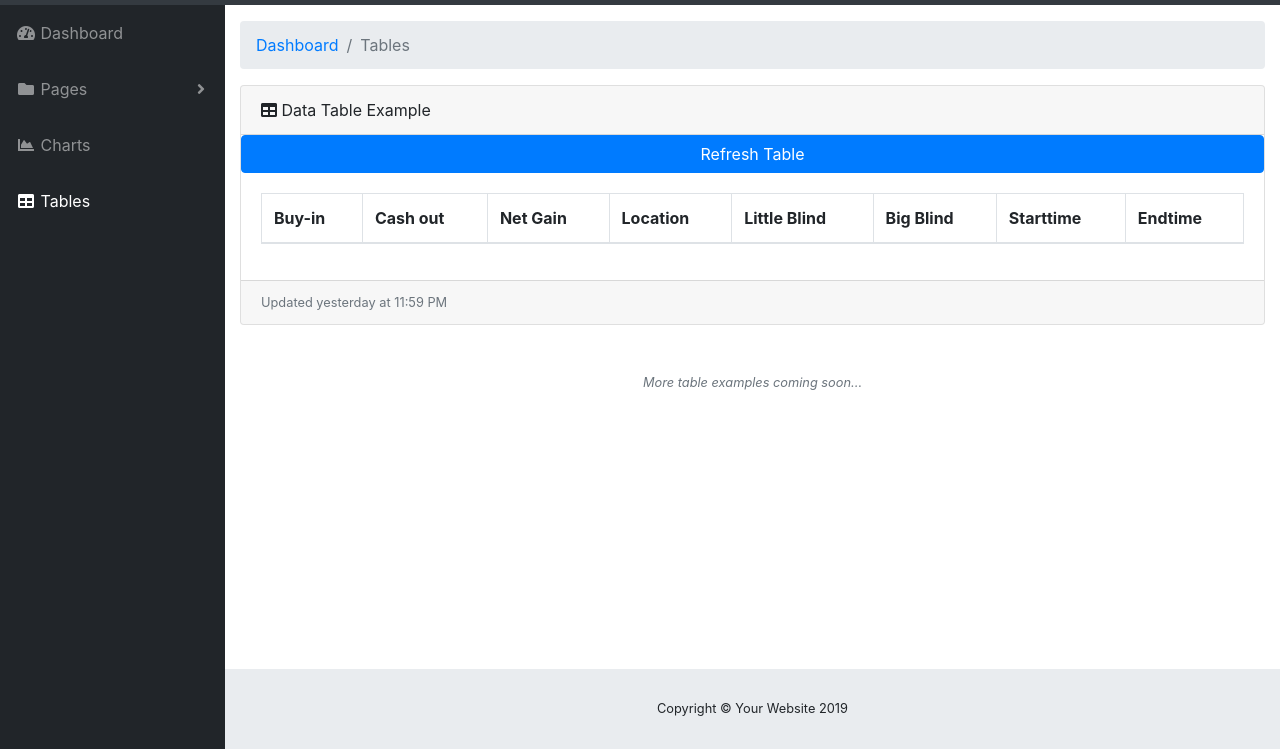
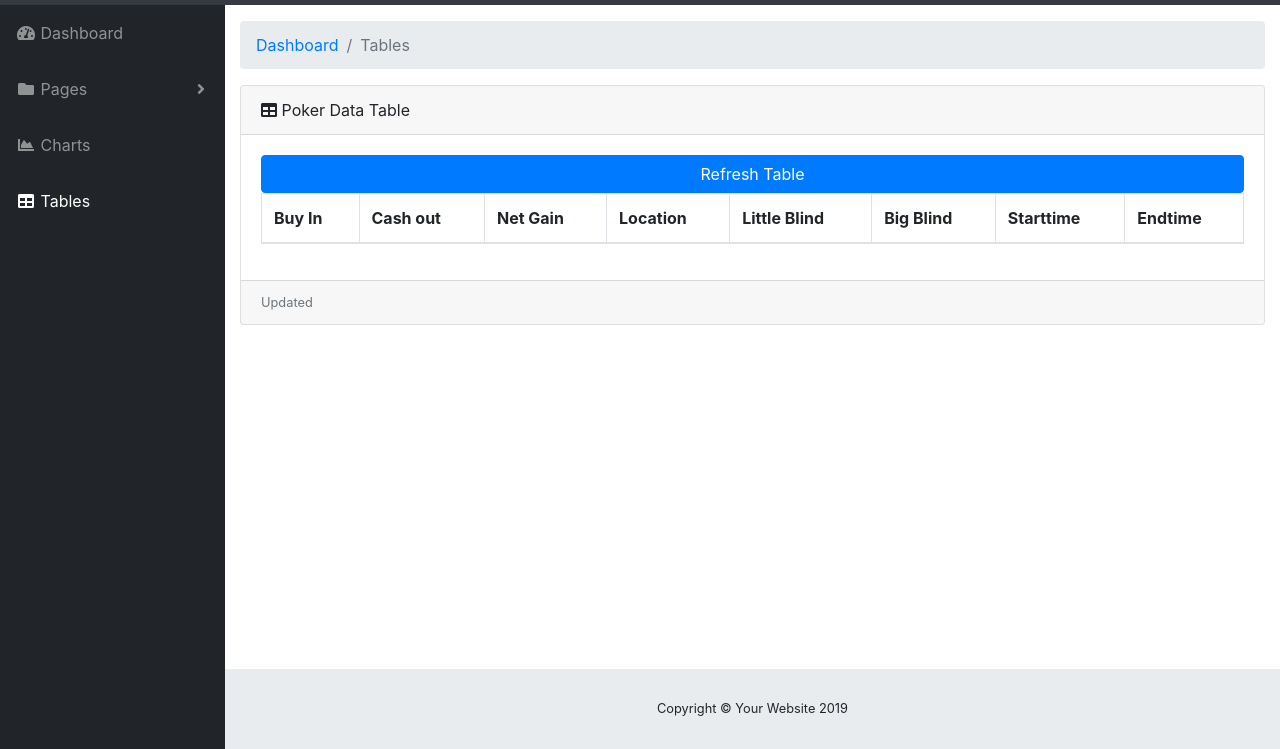
Before and after one commit to hanew/poker_tracker, a website with bundled scripts: page startbootstrap-sb-admin-gh-pages/tables.html in a window 1280 px wide. Shown: the part 51-800 px from the top of the page. Built offline with nearby package versions, Linux system fonts and the light colour scheme.

Commit message:
minor changes

```diff
--- a/startbootstrap-sb-admin-gh-pages/tables.html
+++ b/startbootstrap-sb-admin-gh-pages/tables.html
@@ -139,14 +139,14 @@
         <div class="card mb-3">
           <div class="card-header">
             <i class="fas fa-table"></i>
-            Data Table Example</div>
-             <input  class="btn btn-primary btn-block" type="submit" value="Refresh Table" onclick="refresh()" />
+            Poker Data Table</div>
           <div class="card-body">
             <div class="table-responsive">
-              <table class="table table-bordered" id="table" name="table" width="100%" cellspacing="0">
+              <table class="table table-bordered" id="dtable" name="table" width="100%" cellspacing="0">
+                <input  class="btn btn-primary btn-block" type="submit" value="Refresh Table" onclick="refresh()" />
                 <thead>
                   <tr>
-                    <th onclick="refresh()">Buy-in</th>
+                    <th>Buy In</th>
                     <th>Cash out</th>
                     <th>Net Gain</th>
                     <th>Location</th>
@@ -161,13 +161,8 @@
               </table>
             </div>
           </div>
-          <div class="card-footer small text-muted">Updated yesterday at 11:59 PM</div>
+          <div class="card-footer small text-muted">Updated</div>
         </div>
-
-        <p class="small text-center text-muted my-5">
-          <em>More table examples coming soon...</em>
-        </p>
-
       </div>
       <!-- /.container-fluid -->
 
@@ -222,47 +217,36 @@
           var data = JSON.parse(xhr.responseText);
           console.log(data.length)
 
-          // tableRef = document.getElementById('table')
-          // var newRow   = tableRef.insertRow();
-          // // Insert a cell in the row at index 0
-          // var cell0 = newRow.insertCell();
-          // var cell1 = newRow.insertCell();
-          // var cell2  = newRow.insertCell();
-          // var cell3  = newRow.insertCell();
-          // var cell4  = newRow.insertCell();
-          // var cell5  = newRow.insertCell();
-          // var cell6  = newRow.insertCell();
-          // var cell7  = newRow.insertCell();
           for (i = 0; i< data.length; i++){
-            tableRef = document.getElementById('table')
-            var newRow   = tableRef.insertRow();
-          // Insert a cell in the row at index 0
-            var cell0 = newRow.insertCell();
-            var cell1 = newRow.insertCell();
-            var cell2  = newRow.insertCell();
-            var cell3  = newRow.insertCell();
-            var cell4  = newRow.insertCell();
-            var cell5  = newRow.insertCell();
-            var cell6  = newRow.insertCell();
-            var cell7  = newRow.insertCell();
-            var co  = document.createTextNode(data[i].cash_out),
-            bi = document.createTextNode(data[i].buy_in),
-            loc = document.createTextNode(data[i].location)
-            bb = document.createTextNode(data[i].big_blind)
-            lb = document.createTextNode(data[i].little_blind)
-            loc = document.createTextNode(data[i].location)
-            ng = document.createTextNode(data[i].net_gain)
-            st =  document.createTextNode(data[i].startime)
-            et = document.createTextNode(data[i].endtime)
+            table = document.getElementById('dtable')
+            var newRow = table.insertRow();
+            var buyinCell = newRow.insertCell();
+            var cashoutCell = newRow.insertCell();
+            var netgainCell = newRow.insertCell();
+            var locationCell = newRow.insertCell();
+            var littleblindCell = newRow.insertCell();
+            var bigblindCell = newRow.insertCell();
+            var starttimeCell = newRow.insertCell();
+            var endtimeCell = newRow.insertCell();
 
-              cell0.appendChild(bi);
-              cell1.appendChild(co);
-              cell2.appendChild(ng);
-              cell3.appendChild(loc);
-              cell4.appendChild(lb);
-              cell5.appendChild(bb);
-              cell6.appendChild(st);
-              cell7.appendChild(et);
+            var co  = document.createTextNode(data[i].cash_out)
+            var bi = document.createTextNode(data[i].buy_in)
+            var loc = document.createTextNode(data[i].location)
+            var bb = document.createTextNode(data[i].big_blind)
+            var lb = document.createTextNode(data[i].little_blind)
+            var loc = document.createTextNode(data[i].location)
+            var ng = document.createTextNode(data[i].net_gain)
+            var st =  document.createTextNode(data[i].startime)
+            var et = document.createTextNode(data[i].endtime)
+
+            buyinCell.appendChild(bi);
+            cashoutCell.appendChild(co);
+            netgainCell.appendChild(ng);
+            locationCell.appendChild(loc);
+            littleblindCell.appendChild(lb);
+            bigblindCell.appendChild(bb);
+            starttimeCell.appendChild(st);
+            endtimeCell.appendChild(et);
             }
           }
         }
```
Also changed, not shown: startbootstrap-sb-admin-gh-pages/index.html (+2 -2 lines).
